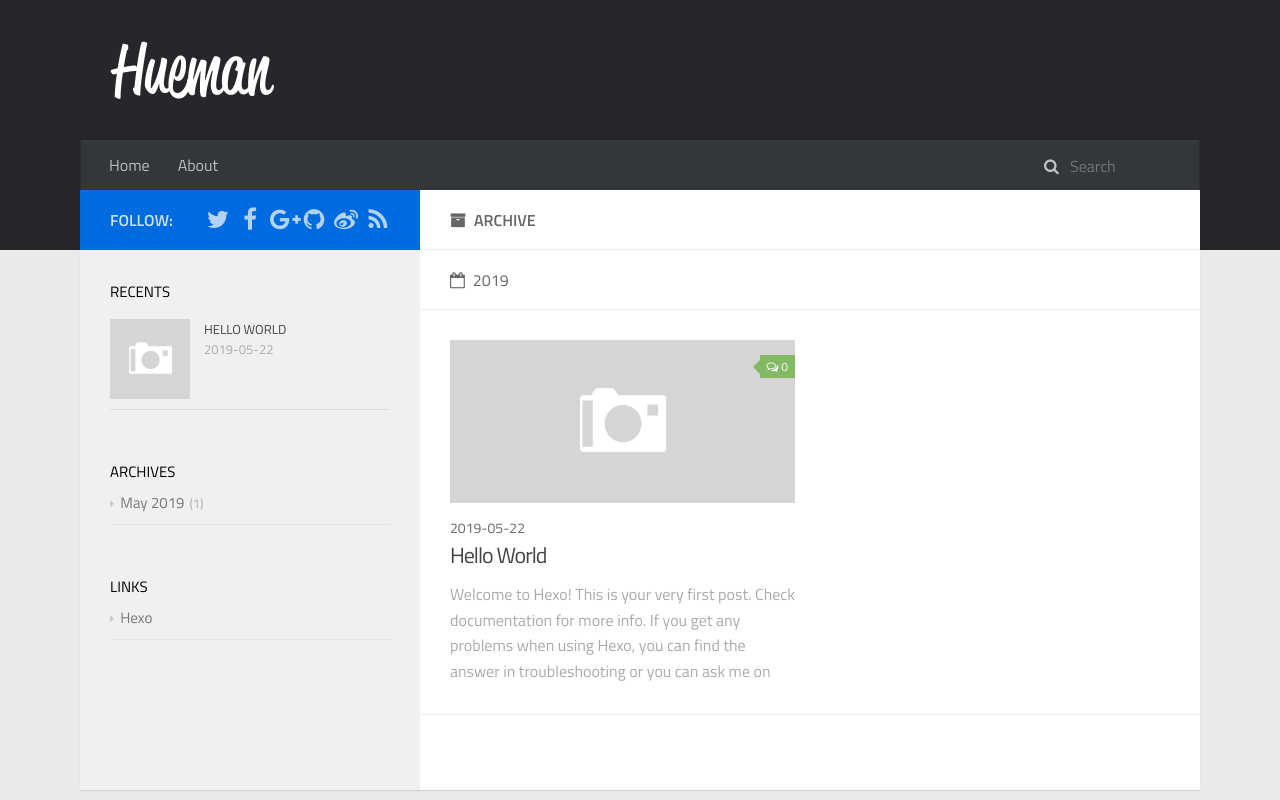
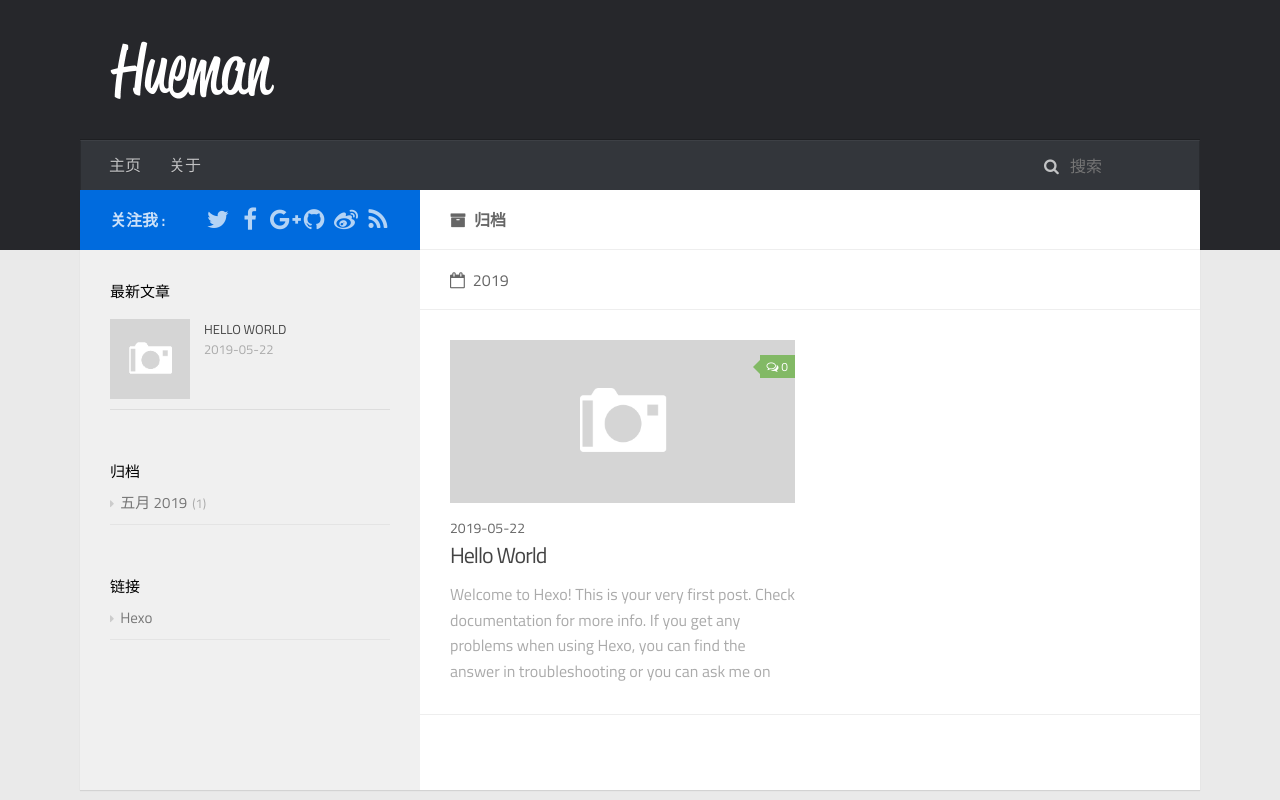
Before and after one commit to milankundea/milankundea.github.io, a plain HTML site: page archives/index.html in a window 1280 px wide. Shown: the top 800 px of the page. Drawn offline with Linux system fonts and the light colour scheme; no server answers.

Commit message:
Site updated: 2019-05-23 18:24:47

```diff
--- a/archives/index.html
+++ b/archives/index.html
@@ -6,7 +6,7 @@
 
 
 
-    <title>Archive | 记录学习生活</title>
+    <title>归档 | 记录学习生活</title>
 
     <meta name="viewport" content="width=device-width, initial-scale=1, maximum-scale=1">
 
@@ -14,7 +14,7 @@
 <meta property="og:title" content="记录学习生活">
 <meta property="og:url" content="http://yoursite.com/archives/index.html">
 <meta property="og:site_name" content="记录学习生活">
-<meta property="og:locale" content="default">
+<meta property="og:locale" content="zh-CN">
 <meta name="twitter:card" content="summary">
 <meta name="twitter:title" content="记录学习生活">
 
@@ -63,13 +63,13 @@
                         <ul id="main-nav">
 
                                 <li class="main-nav-list-item">
-                                    <a class="main-nav-list-link" href="/">Home</a>
+                                    <a class="main-nav-list-link" href="/">主页</a>
                                 </li>
 
 
 
                                 <li class="main-nav-list-item">
-                                    <a class="main-nav-list-link" href="/about/index.html">About</a>
+                                    <a class="main-nav-list-link" href="/about/index.html">关于</a>
                                 </li>
 
                         </ul>
@@ -77,14 +77,14 @@
                             <div id="search-form-wrap">
 
     <form class="search-form">
-        <input type="text" class="ins-search-input search-form-input" placeholder="Search">
+        <input type="text" class="ins-search-input search-form-input" placeholder="搜索">
         <button type="submit" class="search-form-submit"></button>
     </form>
     <div class="ins-search">
     <div class="ins-search-mask"></div>
     <div class="ins-search-container">
         <div class="ins-input-wrapper">
-            <input type="text" class="ins-search-input" placeholder="Type something...">
+            <input type="text" class="ins-search-input" placeholder="想要查找什么...">
             <span class="ins-close ins-selectable"><i class="fa fa-times-circle"></i></span>
         </div>
         <div class="ins-section-wrapper">
@@ -96,11 +96,11 @@
 (function (window) {
     var INSIGHT_CONFIG = {
         TRANSLATION: {
-            POSTS: 'Posts',
-            PAGES: 'Pages',
-            CATEGORIES: 'Categories',
-            TAGS: 'Tags',
-            UNTITLED: '(Untitled)',
+            POSTS: '文章',
+            PAGES: '页面',
+            CATEGORIES: '分类',
+            TAGS: '标签',
+            UNTITLED: '(未命名)',
         },
         ROOT_URL: '/',
         CONTENT_URL: '/content.json',
@@ -125,7 +125,7 @@
                         <div class="main-body-header">
     <h1 class="header">
 
-    <i class="icon fa fa-archive"></i>Archive
+    <i class="icon fa fa-archive"></i>归档
     </h1>
 </div>
 
@@ -201,7 +201,7 @@ Quick
                     <aside id="sidebar">
     <a class="sidebar-toggle" title="Expand Sidebar"><i class="toggle icon"></i></a>
     <div class="sidebar-top">
-        <p>follow:</p>
+        <p>关注我 :</p>
         <ul class="social-links">
 
 
@@ -263,7 +263,7 @@ Quick
 
 
     <div class="widget-wrap">
-        <h3 class="widget-title">recents</h3>
+        <h3 class="widget-title">最新文章</h3>
         <div class="widget">
             <ul id="recent-post" class>
 
@@ -297,9 +297,9 @@ Quick
 
 
     <div class="widget-wrap widget-list">
-        <h3 class="widget-title">archives</h3>
+        <h3 class="widget-title">归档</h3>
         <div class="widget">
-            <ul class="archive-list"><li class="archive-list-item"><a class="archive-list-link" href="/archives/2019/05/">May 2019</a><span class="archive-list-count">1</span></li></ul>
+            <ul class="archive-list"><li class="archive-list-item"><a class="archive-list-link" href="/archives/2019/05/">五月 2019</a><span class="archive-list-count">1</span></li></ul>
         </div>
     </div>
 
@@ -313,7 +313,7 @@ Quick
 
 
     <div class="widget-wrap widget-list">
-        <h3 class="widget-title">links</h3>
+        <h3 class="widget-title">链接</h3>
         <div class="widget">
             <ul>
 
```
Also changed, not shown: 2019/05/22/hello-world/index.html (+17 -17 lines), archives/2019/05/index.html (+17 -17 lines), archives/2019/index.html (+17 -17 lines), index.html (+16 -16 lines).
